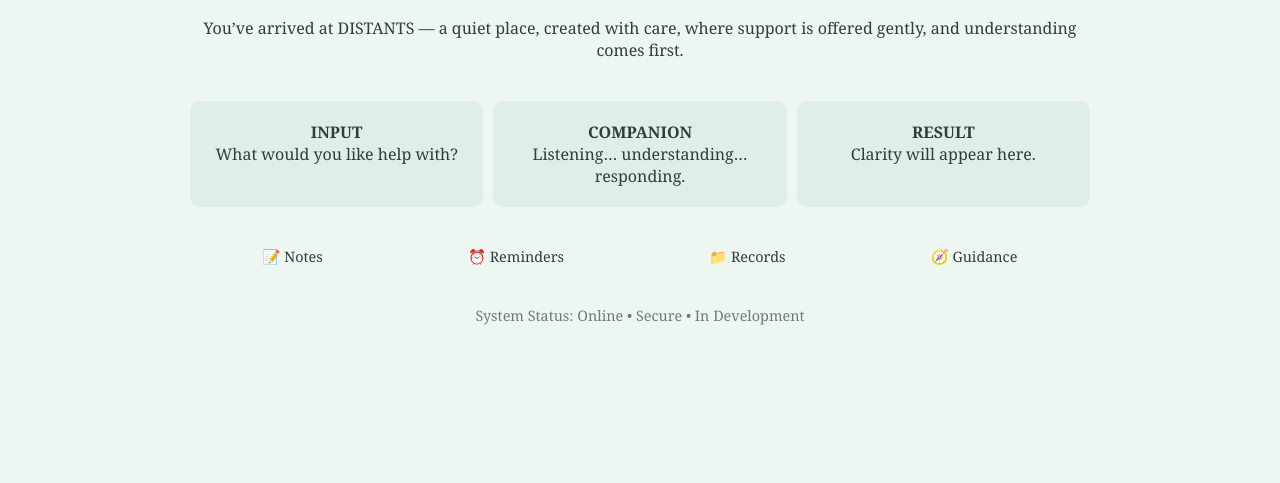
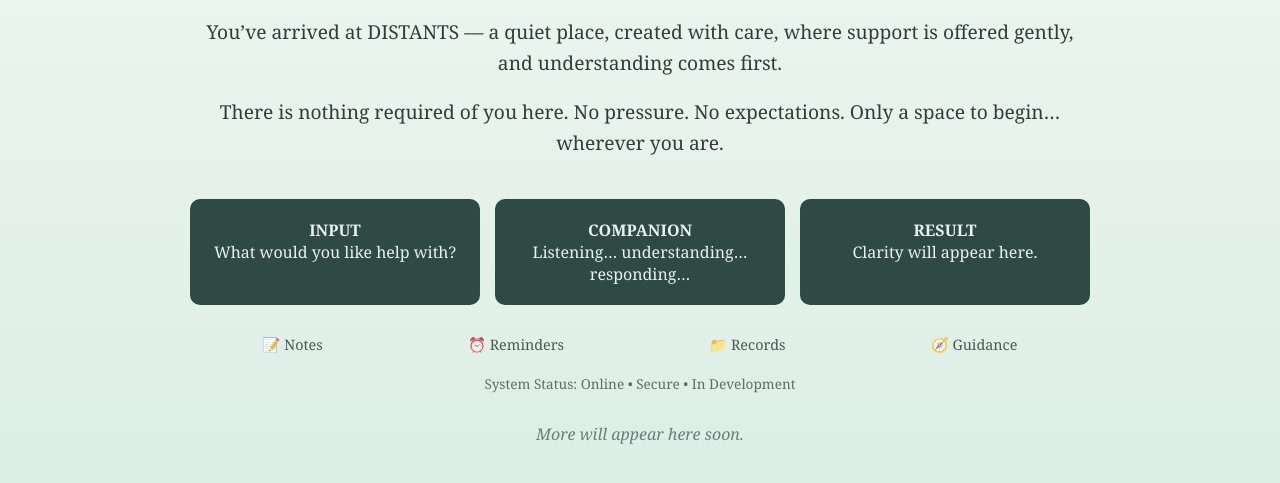
Before and after one commit to claypineapple427/distants.github.io, a plain HTML site: page index.html in a window 1280 px wide. Shown: the part 125-608 px from the top of the page. Drawn offline with Linux system fonts and the light colour scheme.

Commit message:
Update index.html

```diff
--- a/index.html
+++ b/index.html
@@ -8,9 +8,19 @@
     body {
       margin: 0;
       font-family: Georgia, serif;
-  background: #eef6f2; /* brighter, gentle green */
+      background: linear-gradient(#eef6f2, #dceee6);
       color: #2f3e3a;
       text-align: center;
+
+      /* Soft arrival */
+      opacity: 0;
+      animation: fadeIn 2s ease forwards;
+    }
+
+    @keyframes fadeIn {
+      to {
+        opacity: 1;
+      }
     }
 
     .container {
@@ -24,10 +34,14 @@ h1 {
       margin-bottom: 20px;
     }
 
+    p {
+      font-size: 1.2em;
+      line-height: 1.6;
+    }
+
     .dashboard {
       display: flex;
-  justify-content: space-between;
-  gap: 10px;
+      gap: 15px;
       margin-top: 40px;
     }
 
@@ -35,33 +49,53 @@ h1 {
       flex: 1;
       padding: 20px;
       border-radius: 10px;
-  background: #dfeee7;
+      background: #2e4a42;
+      color: #e8f2ef;
+
+      /* Smooth motion */
+      transition: all 0.4s ease;
+    }
+
+    .panel:hover {
+      background: #3b6157;
+      transform: translateY(-5px);
+      box-shadow: 0 10px 20px rgba(0,0,0,0.15);
     }
 
     .utilities {
-  margin-top: 40px;
+      margin-top: 30px;
       display: flex;
       justify-content: space-around;
       font-size: 0.9em;
+      opacity: 0.85;
     }
 
     .status {
-  margin-top: 40px;
-  font-size: 0.9em;
+      margin-top: 20px;
+      font-size: 0.85em;
+      color: #5a6f68;
+    }
+
+    .soft {
+      margin-top: 30px;
+      font-style: italic;
       color: #6b7d78;
     }
   </style>
 </head>
 
 <body>
-
   <div class="container">
-
     <h1>Welcome Home</h1>
 
     <p>
       You’ve arrived at DISTANTS — a quiet place, created with care,
       where support is offered gently, and understanding comes first.
+    </p>
+
+    <p>
+      There is nothing required of you here. No pressure. No expectations.
+      Only a space to begin… wherever you are.
     </p>
 
     <div class="dashboard">
@@ -72,7 +106,7 @@ h1 {
 
       <div class="panel">
         <strong>COMPANION</strong><br>
-      Listening… understanding… responding.
+        Listening… understanding… responding…
       </div>
 
       <div class="panel">
@@ -92,7 +126,9 @@ h1 {
       System Status: Online • Secure • In Development
     </div>
 
+    <div class="soft">
+      More will appear here soon.
     </div>
-
+  </div>
 </body>
 </html>
```
Lines whose indentation alone changed are shown as unchanged.
